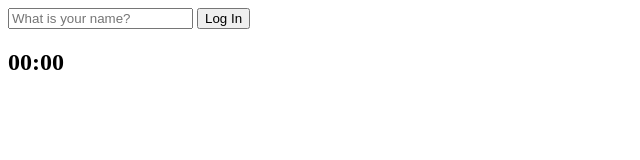
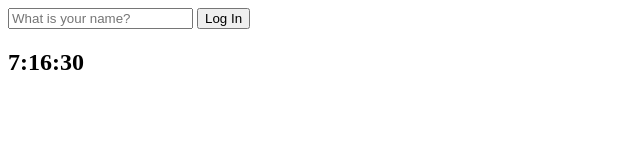
Before and after one commit to jychan99/momentum, a plain HTML site: page index.html in a window 1280 px wide. Shown: the full height of the page, 0-640 px from the left. Drawn offline with Linux system fonts and the light colour scheme.

Commit message:
clock
clock

```diff
--- a/index.html
+++ b/index.html
@@ -18,7 +18,7 @@
       <input type="submit" value="Log In" />
     </form>
 
-    <h2 class="clock">00:00</h2>
+    <h2 class="clock">00:00:00</h2>
 
     <h1 class="hidden greeting"></h1>
 
--- a/js/clock.js
+++ b/js/clock.js
@@ -1,7 +1,9 @@
 const clock = document.querySelector("h2.clock");
 
-function sayhello() {
-  console.log("hello");
+function getClock() {
+  const date = new Date();
+  clock.innerText = `${date.getHours()}:${date.getMinutes()}:${date.getSeconds()}`;
 }
 
-setTimeout(sayhello, 3000);
+getClock();
+setInterval(getClock, 1000);
```
